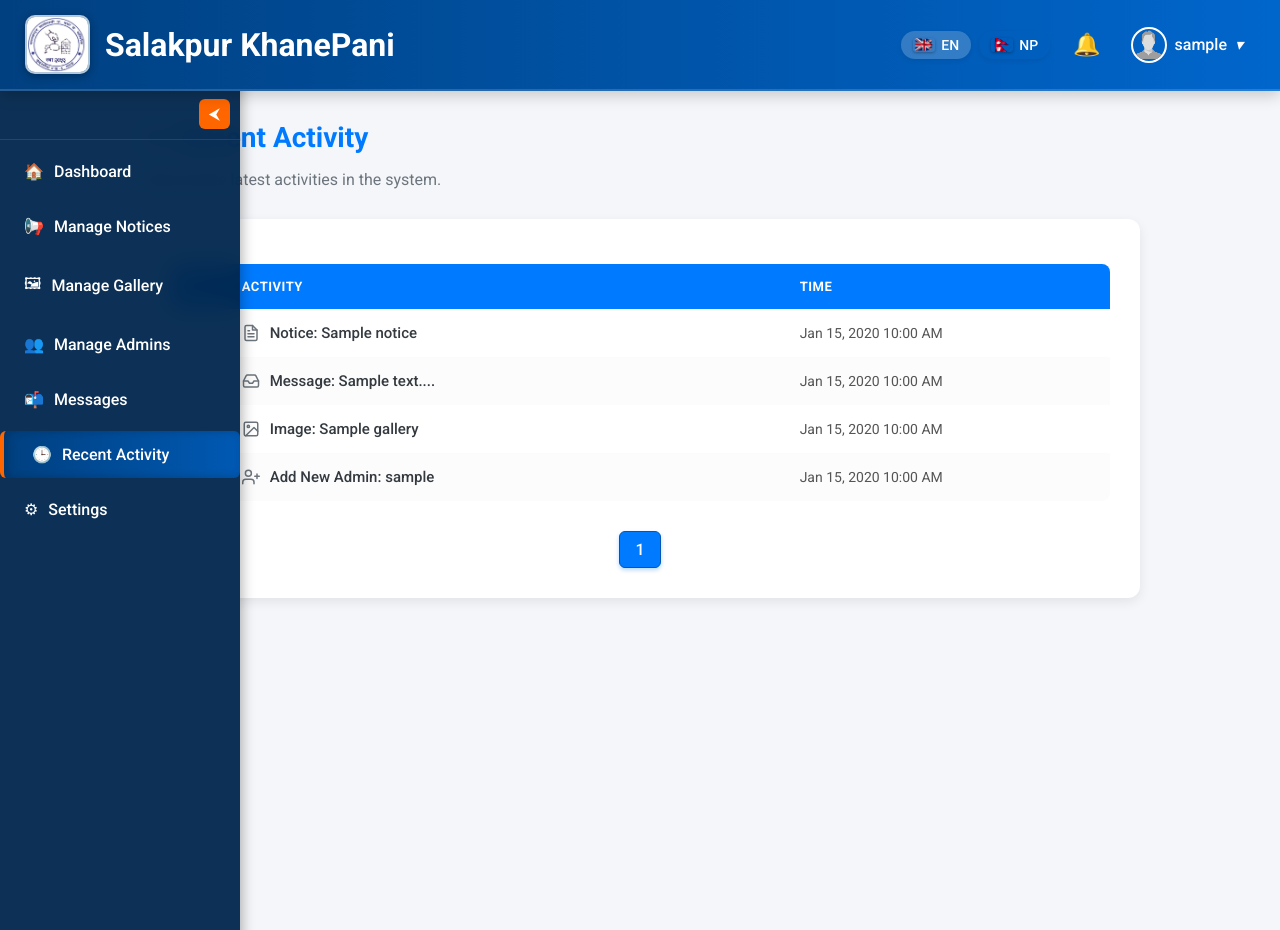
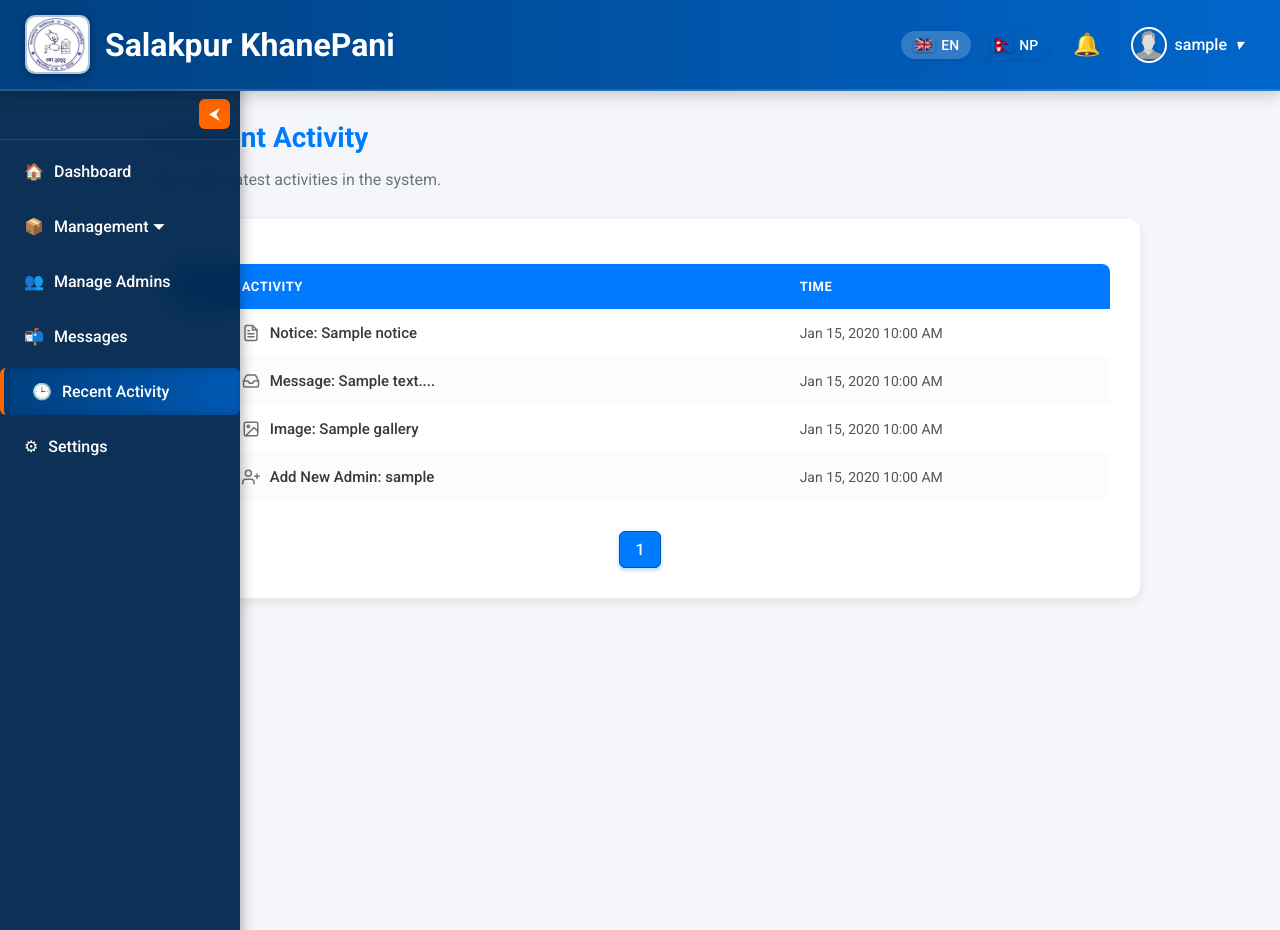
Before and after one commit to NischalAcharya060/Khanepani, a PHP site: page /admin/activity.php in a window 1280 px wide. Run offline with PHP 8.4, Linux system fonts and the light colour scheme; the visitor is signed in with stand-in values (Sample User, id 1); tables that the repository leaves empty or names only in its code hold one stand-in row (values such as "Sample post").

Commit message:
admin slidebar  fix

```diff
--- a/components/admin_header.php
+++ b/components/admin_header.php
@@ -90,6 +90,10 @@ $current_page = basename($_SERVER['PHP_SELF']);
 
 // Sidebar state from session (default expanded for desktop)
 $sidebar_state = $_SESSION['sidebar_state'] ?? 'expanded';
+
+$current_admin_id = $_SESSION['admin'] ?? '';
+
+$current_role_id = $_SESSION['role_id'] ?? 0;
 ?>
 <header class="admin-header">
     <div class="logo">
@@ -170,9 +174,37 @@ $sidebar_state = $_SESSION['sidebar_state'] ?? 'expanded';
     </div>
     <ul>
         <li><a href="../admin/dashboard.php" class="<?= $current_page == 'dashboard.php' ? 'active' : '' ?>">🏠 <span class="link-text"><?= $lang['dashboard'] ?></span></a></li>
-        <li><a href="../admin/manage_notices.php" class="<?= $current_page == 'manage_notices.php' ? 'active' : '' ?>">📢 <span class="link-text"><?= $lang['manage_notices'] ?></span></a></li>
-        <li><a href="../admin/manage_gallery.php" class="<?= $current_page == 'manage_gallery.php' ? 'active' : '' ?>">🖼 <span class="link-text"><?= $lang['manage_gallery'] ?></span></a></li>
-        <li><a href="../admin/manage_admins.php" class="<?= $current_page == 'manage_admins.php' ? 'active' : '' ?>">👥 <span class="link-text"><?= $lang['manage_admins'] ?></span></a></li>        <li><a href="../admin/messages.php" class="<?= $current_page == 'messages.php' ? 'active' : '' ?>">📬 <span class="link-text"><?= $lang['messages'] ?></span></a></li>
+
+        <li class="sidebar-dropdown">
+            <a href="javascript:void(0)" class="dropdown-toggle <?= in_array($current_page, ['manage_notices.php', 'manage_gallery.php']) ? 'active' : '' ?>">
+                📦 <span class="link-text"><?= $lang['management'] ?? 'Management' ?> ⏷</span>
+                <i class="fa fa-chevron-down dropdown-arrow"></i>
+            </a>
+
+            <ul class="dropdown-content">
+                <li>
+                    <a href="../admin/manage_notices.php" class="<?= $current_page == 'manage_notices.php' ? 'active' : '' ?>">
+                        <span class="sub-icon">📢</span> <span class="link-text"><?= $lang['manage_notices'] ?></span>
+                    </a>
+                </li>
+                <li>
+                    <a href="../admin/manage_gallery.php" class="<?= $current_page == 'manage_gallery.php' ? 'active' : '' ?>">
+                        <span class="sub-icon">🖼</span> <span class="link-text"><?= $lang['manage_gallery'] ?></span>
+                    </a>
+                </li>
+            </ul>
+        </li>
+        <?php
+        // Logic to check if the user is a master admin OR has a permitted role ID (1 or 2)
+        if ($current_admin_id === 'master' || in_array($current_role_id, [1, 2])):
+            ?>
+            <li>
+                <a href="../admin/manage_admins.php" class="<?= $current_page == 'manage_admins.php' ? 'active' : '' ?>">
+                    👥 <span class="link-text"><?= $lang['manage_admins'] ?></span>
+                </a>
+            </li>
+        <?php endif; ?>
+        <li><a href="../admin/messages.php" class="<?= $current_page == 'messages.php' ? 'active' : '' ?>">📬 <span class="link-text"><?= $lang['messages'] ?></span></a></li>
         <li><a href="../admin/activity.php" class="<?= $current_page == 'activity.php' ? 'active' : '' ?>">🕒 <span class="link-text"><?= $lang['recent_activity'] ?></span></a></li>
         <li><a href="../admin/settings.php" class="<?= $current_page == 'settings.php' ? 'active' : '' ?>">⚙ <span class="link-text"><?= $lang['settings'] ?></span></a></li>
     </ul>
@@ -184,7 +216,7 @@ $sidebar_state = $_SESSION['sidebar_state'] ?? 'expanded';
     ================================ */
     :root {
         --sidebar-mobile-width: 240px;
-        --sidebar-collapsed-width: 70px;
+        --sidebar-collapsed-width: 60px;
         --sidebar-expanded-width: 240px;
     }
 
@@ -497,9 +529,105 @@ $sidebar_state = $_SESSION['sidebar_state'] ?? 'expanded';
         transform: rotate(180deg);
     }
 
+    /* --------------------------------
+       SIDEBAR DROPDOWN STYLES (NEW)
+       -------------------------------- */
+    .sidebar-dropdown {
+        position: relative;
+    }
+
+    .dropdown-toggle {
+        justify-content: space-between;
+        /* Ensures chevron is on the right */
+        transition: background 0.3s ease;
+    }
+
+    /* Remove extra padding on hover for dropdown link */
+    .dropdown-toggle:hover {
+        padding-left: 28px;
+    }
+
+    .dropdown-arrow {
+        margin-left: auto;
+        font-size: 10px;
+        transition: transform 0.3s ease;
+    }
+
+    /* Dropdown Content */
+    .dropdown-content {
+        list-style: none;
+        padding: 0;
+        margin: 0;
+        max-height: 0; /* Starts hidden */
+        overflow: hidden;
+        transition: max-height 0.3s ease-in-out;
+    }
+
+    /* Styling for nested links */
+    .dropdown-content li a {
+        padding-left: 45px; /* Indent sub-links */
+        font-size: 14px;
+        border-left: none; /* Remove main border */
+    }
+
+    /* Sub-link hover/active state */
+    .dropdown-content li a.active,
+    .dropdown-content li a:hover {
+        background: rgba(255, 255, 255, 0.1);
+        padding-left: 55px; /* Indent on hover/active */
+        border-left: 2px solid #ff6600; /* Add a sub-link border */
+    }
+
+    .dropdown-content li a .sub-icon {
+        margin-right: 10px;
+    }
+
+    /* DROPDOWN OPEN STATES (JS controlled via 'open') */
+    .sidebar-dropdown.open .dropdown-content {
+        max-height: 500px; /* Large enough value to show all content */
+    }
+    .sidebar-dropdown.open .dropdown-arrow {
+        transform: rotate(180deg);
+    }
+
+    /* Sidebar Collapsed State Overrides */
+    .sidebar.collapsed .sidebar-dropdown .dropdown-toggle {
+        /* Make entire collapsed toggle the hover trigger */
+        position: relative;
+        z-index: 20;
+    }
+
+    /* Hide text/arrow in collapsed state */
+    .sidebar.collapsed .dropdown-toggle .link-text,
+    .sidebar.collapsed .dropdown-toggle .dropdown-arrow {
+        opacity: 0;
+        visibility: hidden;
+    }
+
+    .sidebar.collapsed .dropdown-content {
+        /* Hide content completely in collapsed mode */
+        max-height: 0 !important;
+        overflow: hidden;
+    }
+
+    /* Active styling for the dropdown link when child is active */
+    .sidebar-dropdown .dropdown-toggle.active {
+        /* Ensure background and border are applied */
+        background: linear-gradient(90deg, #004080, #0059b3);
+        border-left: 4px solid #ff6600;
+        box-shadow: inset 3px 0 10px rgba(0,0,0,0.2);
+    }
+
+    /* Re-show link-text and arrow for active state when collapsed */
+    .sidebar.collapsed .sidebar-dropdown .dropdown-toggle.active .link-text,
+    .sidebar.collapsed .sidebar-dropdown .dropdown-toggle.active .dropdown-arrow {
+        opacity: 1;
+        visibility: visible;
+    }
+
     /* ================================
     NOTIFICATION MODAL
- ================================ */
+    ================================ */
     .notif-modal {
         display: none;
         position: fixed;
@@ -731,4 +859,29 @@ $sidebar_state = $_SESSION['sidebar_state'] ?? 'expanded';
             dropdown.style.display = "none";
         }
     });
+
+    // ==================================
+    // NEW: Sidebar Dropdown Logic
+    // ==================================
+    document.querySelectorAll('.sidebar-dropdown .dropdown-toggle').forEach(toggle => {
+        toggle.addEventListener('click', function(e) {
+            e.preventDefault();
+            const parentLi = this.closest('.sidebar-dropdown');
+
+            // Do nothing if sidebar is collapsed on desktop
+            if (window.innerWidth > 900 && document.getElementById('sidebar').classList.contains('collapsed')) {
+                return;
+            }
+
+            // Close other open dropdowns
+            document.querySelectorAll('.sidebar-dropdown').forEach(item => {
+                if (item !== parentLi && item.classList.contains('open')) {
+                    item.classList.remove('open');
+                }
+            });
+
+            // Toggle current dropdown
+            parentLi.classList.toggle('open');
+        });
+    });
 </script>
--- a/lang/en.php
+++ b/lang/en.php
@@ -5,6 +5,7 @@ $lang = [
     'nepali' => 'Nepali',
     "logo" => "Salakpur KhanePani",
     "dashboard" => "Dashboard",
+    "management" => "Management",
     "manage_notices" => "Manage Notices",
     "manage_gallery" => "Manage Gallery",
     "messages" => "Messages",
--- a/lang/np.php
+++ b/lang/np.php
@@ -5,6 +5,7 @@ $lang = [
     'nepali' => 'नेपाली',
     "logo" => "सलकपुर खानेपानी उपभोक्ता तथा सरसफाइ समिति",
     "dashboard" => "ड्यासबोर्ड",
+    "management" => "व्यवस्थापन",
     "manage_notices" => "सूचना व्यवस्थापन",
     "manage_gallery" => "ग्यालरी व्यवस्थापन",
     "messages" => "सन्देशहरू",
```
